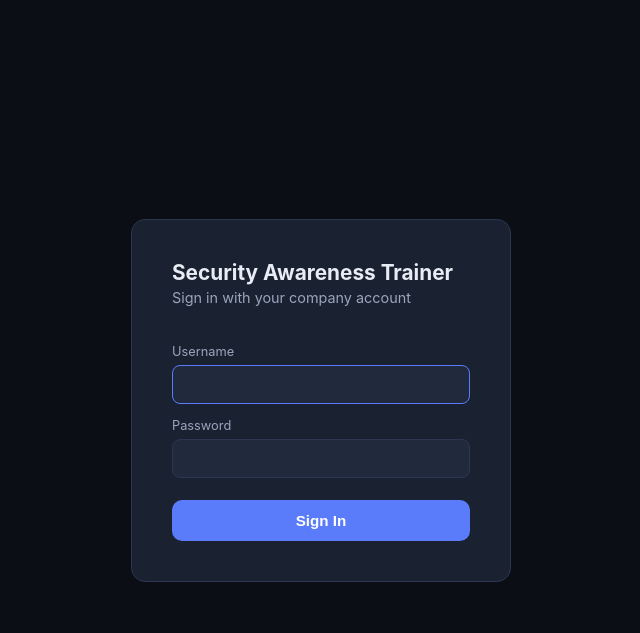
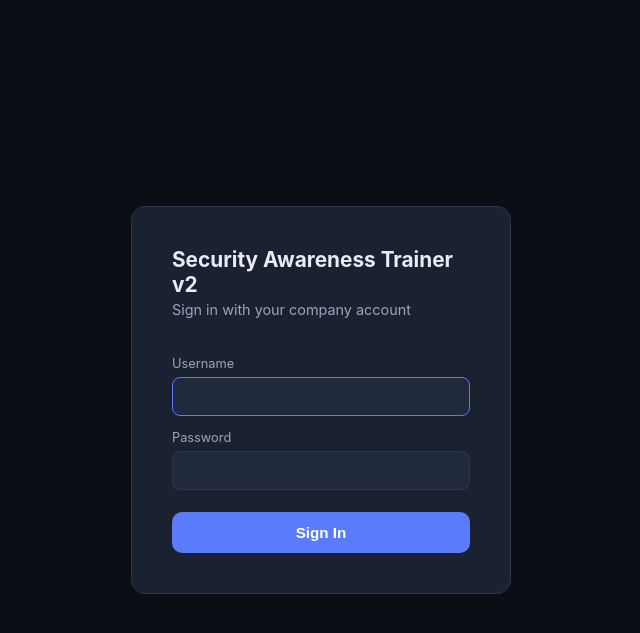
Before and after one commit to mina741803/seniorProj, a Flask app: page /login in a window 1280 px wide. Shown: the top 633 px of the page, without its empty margins (319-959 px from the left). Run offline with Flask 3, Linux system fonts and the light colour scheme.

Commit message:
Test auto-deploy: update login title

```diff
--- a/templates/login.html
+++ b/templates/login.html
@@ -9,7 +9,7 @@
 <body>
     <main class="login-page">
         <div class="login-card">
-            <h1 class="login-title">Security Awareness Trainer</h1>
+            <h1 class="login-title">Security Awareness Trainer v2</h1>
             <p class="login-subtitle">Sign in with your company account</p>
 
             {% if error %}
```
